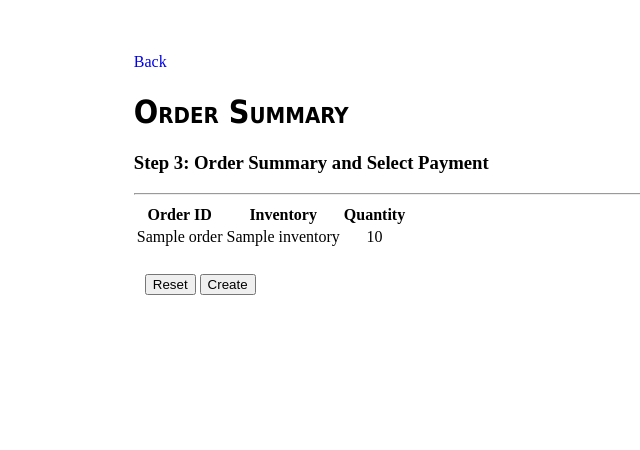
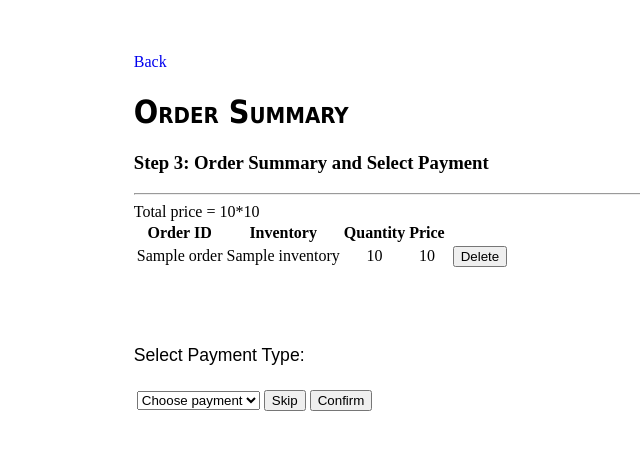
Before and after one commit to kaseytc/prime-mobile-erp, a Django app: template capstoneproject/erp/templates/shopping/order_step_3_summary.html in a window 1280 px wide. Shown: the top 450 px of the page, without its empty margins (199-839 px from the left). Run offline with Django 3.2, Linux system fonts and the light colour scheme; the template is opened without the code that fills it: most values are stand-ins (such as "Sample title", 1, 10 or a date in 2020); some libraries are stand-ins or nearby versions.

Commit message:
Add order step 3 summary template

```diff
--- a/capstoneproject/erp/models.py
+++ b/capstoneproject/erp/models.py
@@ -218,7 +218,7 @@ class OrderDetail(models.Model):
         #return reverse('index', kwargs={'pk': self.detail_id})
 
     def get_total_inventory_price(self):
-        return self.quantity * self.inventory.price
+        return self.quantity * self.inventory.inv_price
 
     def get_tax_price(self):
         return self.get_total_inventory_price() * SALES_TAX_RATE
--- a/capstoneproject/erp/templates/shopping/order_step_3_summary.html
+++ b/capstoneproject/erp/templates/shopping/order_step_3_summary.html
@@ -12,11 +12,14 @@
 </header>
 <hr class="mt-0 mb-4">
 
+
+<form action="" method="post" novalidate>{% csrf_token %}
 <table>
     <tr>
         <th>Order ID</th>
         <th>Inventory</th>
         <th>Quantity</th>
+        <th>Price</th>
     </tr>
 
 {% for item in object_list %}
@@ -24,24 +27,41 @@
         <td>{{item.order}}</td>
         <td>{{item.inventory}}</td>
         <td align="center">{{item.quantity}}</td>
+        <td align="center">{{item.inventory.inv_price}}</td>
+        <!--<td><input type="hidden" name="order" value="{{item.order}}" disable readonly ></td>
+        <td><input type="hidden" name="inventory" value="{{item.inventory}}" disable readonly ></td>
+        <td><input type="hidden" name="quantity" value="{{item.quantity}}" disable readonly ></td>-->
+        <td><input type="hidden" name="detail_id" value="{{item.detail_id}}" disable readonly ></td>
+        <td><input type="submit" value="Delete"></td>
+        Total price = {{item.quantity}}*{{item.inventory.inv_price}}
     </tr>
+
 {% empty %}
     <li>No items yet.</li>
+</table>
+</form>
 {% endfor %}
-</table>
 
 
-<form action="" method="post" novalidate>{% csrf_token %}
+<form action="" method="post" id="paymentform"novalidate>{% csrf_token %}
+
     <table>
-        {{ form.as_table }}
-        <tr>
-            <td>&nbsp;</td>
-        </tr>
-        <tr>
-            <td></td>
-                <td><input type="reset" value="Reset">
-                    <input type="submit" value="Create"></td>
-        </tr>
+        <br><br><br>
+        <p>Select Payment Type:</p>
+        <td>
+        <select namd="payment" form="paymentform">
+            <option selected disabled hidden>Choose payment</option>
+            <option value="Cash">Cash</option>
+            <option value="VISA">VISA</option>
+            <option value="MasterCard">MasterCard</option>
+            <option value="AmEx">AmEx</option>
+        </select>
+            <td><input type="submit" value="Skip">
+            <input type="submit" value="Confirm"></td>
+    </td>
+
     </table>
+
 </form>
+
 {% endblock %}
```
